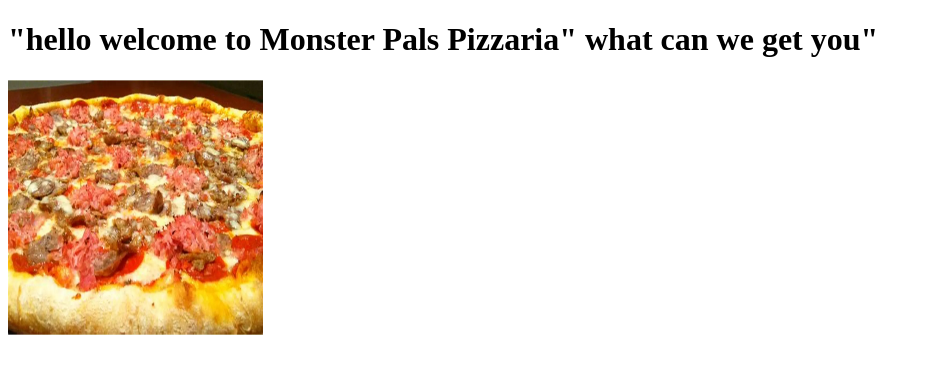
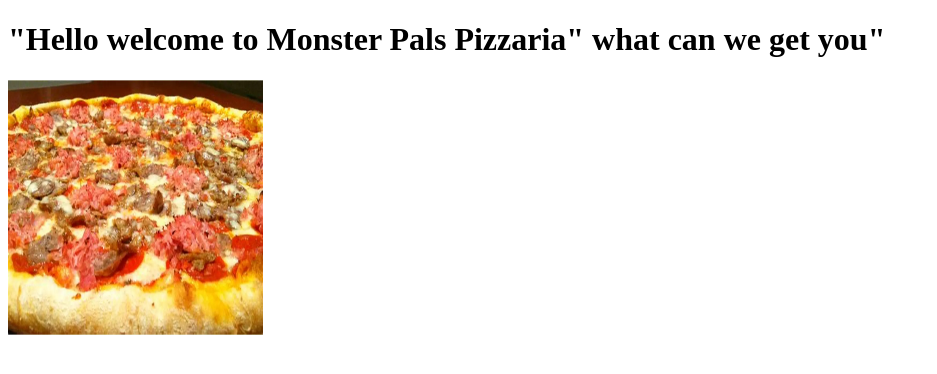
Before and after one commit to auralilly/html-assigment1, a plain HTML site: page Assigment1/index.html in a window 1280 px wide. Shown: the whole page, without its empty margins (0-937 px from the left). Drawn offline with Linux system fonts and the light colour scheme.

Commit message:
error on reload

```diff
--- a/Assigment1/index.html
+++ b/Assigment1/index.html
@@ -9,6 +9,6 @@
 <body>
 
     <header>
-    <h1> "hello welcome to <Strong>Monster Pals Pizzaria"</strong> what can we get you"</h1>
+    <h1> "Hello welcome to <Strong>Monster Pals Pizzaria"</strong> what can we get you"</h1>
     </header>
     <img src="img/Meatlovers.jpeg" alt="meat lovers pizza" width="255" height="255">
```
